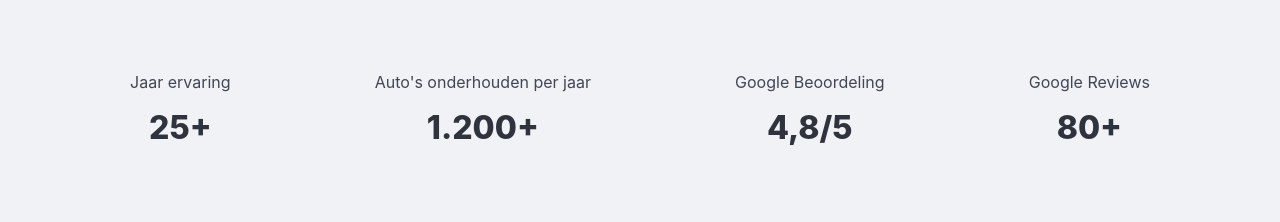
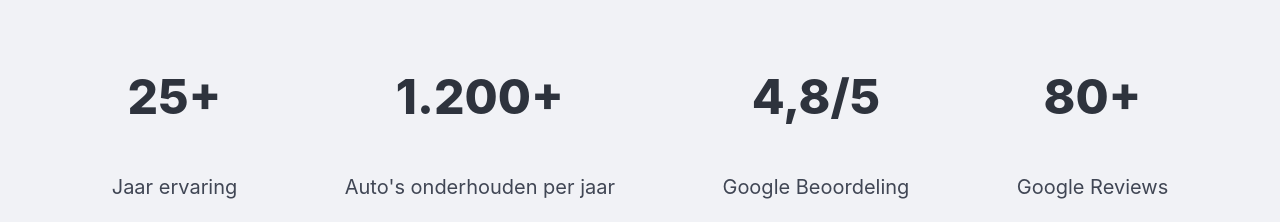
Before and after one commit to mdejong1987/my-app, a Next.js app: page / in a window 1280 px wide. Shown: the part 730-952 px from the top of the page. Built offline with nearby package versions, Linux system fonts and the light colour scheme.

Commit message:
added some styling fixes to the numbers

```diff
--- a/app/components/CompanyStats.js
+++ b/app/components/CompanyStats.js
@@ -69,9 +69,8 @@
           {statistics.map(({ label, value, decimals, suffix }) => (
             <div key={label} className="level-item has-text-centered">
               <div>
-                <p className="heading">{label}</p>
                 <p
-                  className="title"
+                  className="title is-size-1"
                   data-count={value}
                   data-decimals={decimals}
                   data-suffix={suffix}
@@ -82,6 +81,7 @@
                   }).format(value)}
                   {suffix}
                 </p>
+                <p className="heading is-size-5">{label}</p>
               </div>
             </div>
           ))}
```
